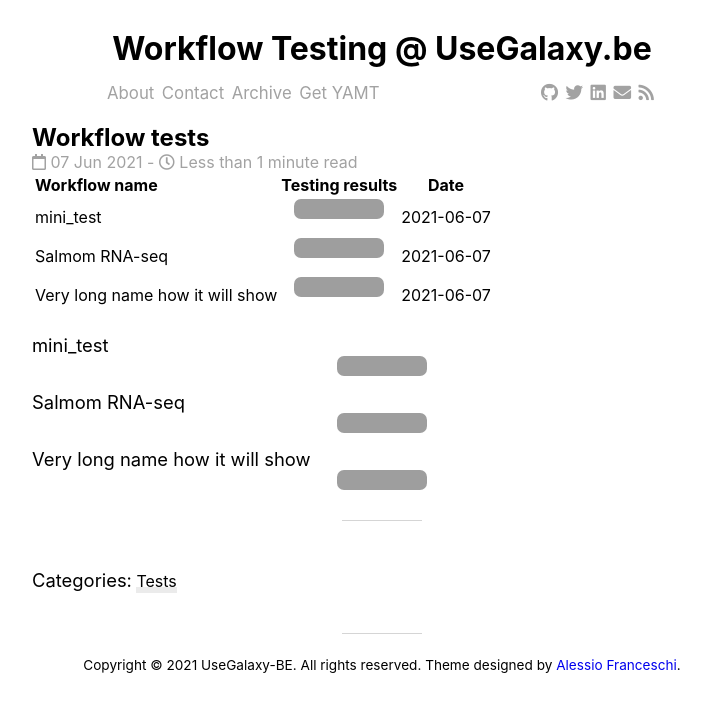
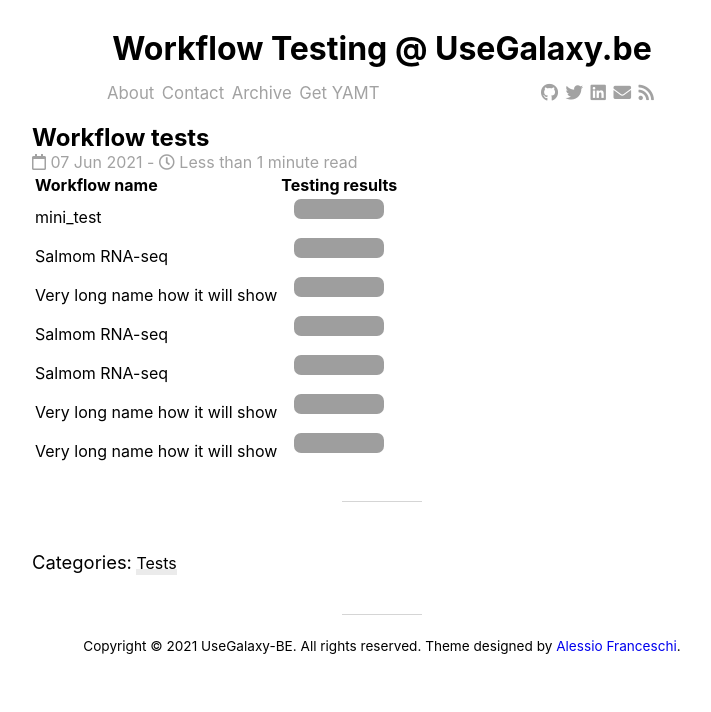
Before and after one commit to ieguinoa/workflow-testing-page, a Jekyll site: the page built from _posts/2021-06-07-basic.md, in a window 1280 px wide. Shown: the top 712 px of the page, without its empty margins (258-969 px from the left). Built offline with Jekyll 4.4.1, drawn with Linux system fonts in a browser that asks for light colours; nearby versions of some CDN libraries; comment, search, counter and statistics services are not loaded; grey boxes are pictures that could not be loaded.

Commit message:
test styling

```diff
--- a/_posts/2021-06-07-basic.md
+++ b/_posts/2021-06-07-basic.md
@@ -6,13 +6,12 @@ categories: [Tests]
 description: "Workflow tests from 2021-06-07"
 ---
 
-| Workflow name | Testing results | Date |
-| :------------- |: ---------------:|:----:|
-| mini_test | ![](https://img.shields.io/static/v1?label=workflow&message=failing&color=red) | 2021-06-07 |
-| Salmom RNA-seq |![Passed](https://img.shields.io/static/v1?label=workflow&message=passing&color=green) | 2021-06-07 |
-| Very long name how it will show |![Passed](https://img.shields.io/static/v1?label=workflow&message=passing&color=green) | 2021-06-07 |
-
-
-mini_test ![](https://img.shields.io/static/v1?label=workflow&message=failing&color=red)
-Salmom RNA-seq ![Passed](https://img.shields.io/static/v1?label=workflow&message=passing&color=green)
-Very long name how it will show ![Passed](https://img.shields.io/static/v1?label=workflow&message=passing&color=green)
+| Workflow name | Testing results |
+| :------------- |: ---------------:|
+| mini_test | ![](https://img.shields.io/static/v1?label=workflow&message=failing&color=red) |
+| Salmom RNA-seq |![Passed](https://img.shields.io/static/v1?label=workflow&message=passing&color=green) |
+| Very long name how it will show |![Passed](https://img.shields.io/static/v1?label=workflow&message=passing&color=green) |
+| Salmom RNA-seq |![Passed](https://img.shields.io/static/v1?label=workflow&message=passing&color=green) |
+| Salmom RNA-seq |![Passed](https://img.shields.io/static/v1?label=workflow&message=passing&color=green) |
+| Very long name how it will show |![Passed](https://img.shields.io/static/v1?label=workflow&message=passing&color=green) |
+| Very long name how it will show |![Passed](https://img.shields.io/static/v1?label=workflow&message=passing&color=green) |
```
